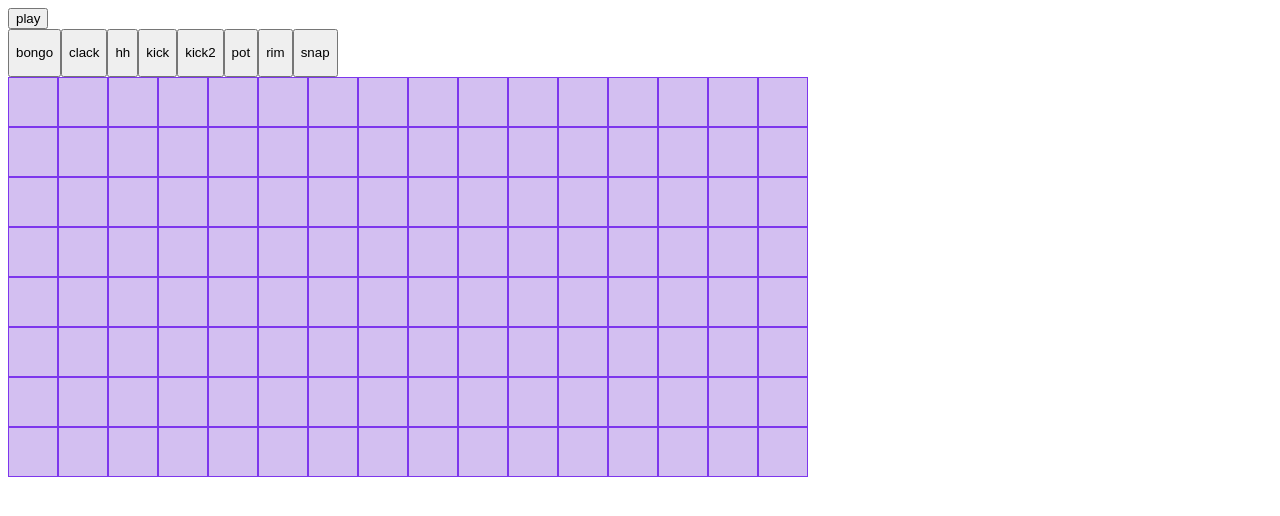
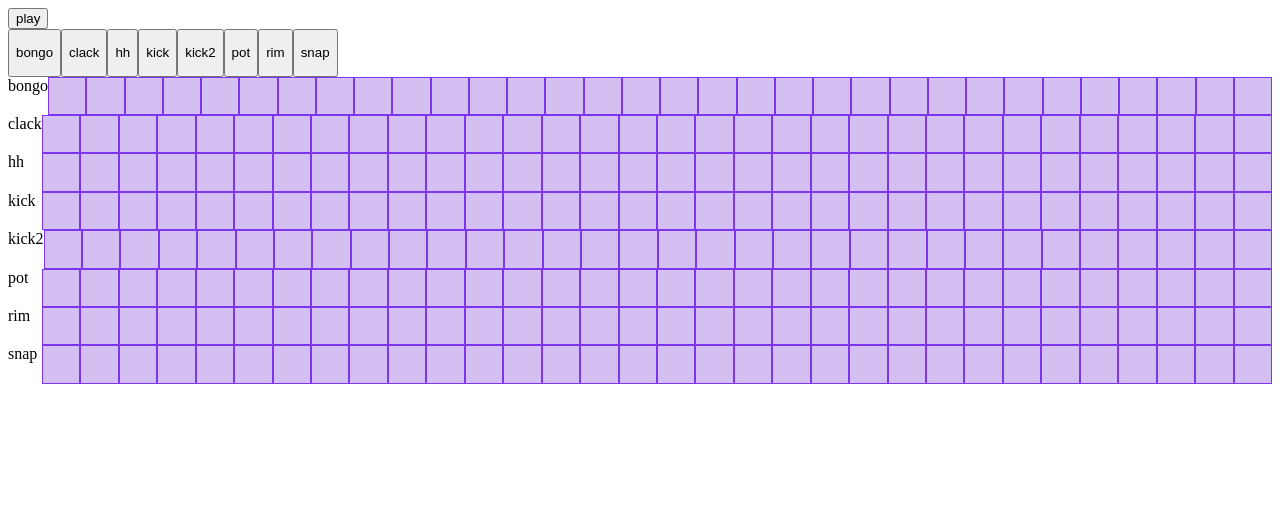
Before and after one commit to Emilio-Zamacona/beat-machine, a React (Vite) app: page / in a window 1280 px wide. Shown: the top 516 px of the page. Built offline with nearby package versions, Linux system fonts and the light colour scheme.

Commit message:
machine works

```diff
--- a/src/App.tsx
+++ b/src/App.tsx
@@ -1,51 +1,106 @@
-import { useEffect, useState } from 'react'
-import Grid from './components/Grid/Grid'
-import { IRow } from './types';
-import Sounds from './components/Sounds/Sounds';
+import { useEffect, useReducer, useState } from "react";
+import Grid from "./components/Grid/Grid";
+import { IRow } from "./types";
+import Sounds from "./components/Sounds/Sounds";
 
 function App() {
-  const [sounds,setSounds] = useState([ 'bongo','clack','hh','kick','kick2','pot','rim','snap'])
-  const [time, setTime] = useState(500)
-  const [beats, setBeats] = useState(16)
-  const [rows, setRows] = useState<IRow[]>(null)
-  const [play, setPlay]= useState(false)
-  const [track, setTrack] =useState(null)
-  useEffect(()=>{
-    if (!beats || !sounds || rows)return;
-    setRows(sounds.map(sound=>{return{
-      name:sound,
-      squares: [...Array(beats)].map(()=>0)
-    }}))
-  },[beats,sounds,rows])
+  const [sounds, setSounds] = useState([
+    "bongo",
+    "clack",
+    "hh",
+    "kick",
+    "kick2",
+    "pot",
+    "rim",
+    "snap",
+  ]);
+  const [time, setTime] = useState(175);
+  const [beats, setBeats] = useState(32);
+  const [rows, setRows] = useState<IRow[]>(null);
+  const [play, setPlay] = useState(false);
+  const [track, setTrack] = useState(null);
+  const [currentBeat, setCurrentBeat] = useState(0);
+  const [triggerSounds, setTriggerSounds] = useState(null);
 
-  const updateGrid =(rowIndex:number,squareIndex:number)=>{
-    console.warn(rowIndex,squareIndex)
-    setRows((prev)=>{
-      const newRows = [...prev]
-      newRows[rowIndex].squares[squareIndex] = newRows[rowIndex].squares[squareIndex]>0 ? 0 : 1
-      console.log(newRows[rowIndex].squares[squareIndex])
-      return newRows
-    })
-  }
-  const start =()=>{
-    /* setTrack(setInterval(()=>{console.warn("test")},time))
-    if (!play) clearInterval(track) */
-  }
-  useEffect(()=>{
-    if(!play)return;
-    start()
-  },[play])
+  const beatReducer = (state, action) => {
+    switch (action.type) {
+      case "BEAT": {
+        return {
+          ...state,
+          current: beats - 1 > state.current ? state.current + 1 : 0,
+        };
+      }
+      case "SOUNDS": {
+        return {
+          ...state,
+          sounds: rows.map((row) => row.squares[state.current]),
+        };
+      }
+    }
+  };
+
+  const [beatState, beatDispatch] = useReducer(beatReducer, {
+    current: -1,
+    sounds: null,
+  });
+
+  const goToNextBeat = () => {
+    beatDispatch({ type: "SOUNDS" });
+    beatDispatch({ type: "BEAT" });
+  };
+
+  useEffect(() => {
+    console.warn(beatState);
+  }, [beatState]);
+
+  useEffect(() => {
+    if (!beats || !sounds || rows) return;
+    setRows(
+      sounds.map((sound) => {
+        return {
+          name: sound,
+          squares: [...Array(beats)].map(() => 0),
+        };
+      })
+    );
+  }, [beats, sounds, rows]);
+
+  const updateGrid = (rowIndex: number, squareIndex: number) => {
+    console.warn(rowIndex, squareIndex);
+    setRows((prev) => {
+      const newRows = [...prev];
+      newRows[rowIndex].squares[squareIndex] =
+        newRows[rowIndex].squares[squareIndex] > 0 ? 0 : 1;
+      console.log(newRows[rowIndex].squares[squareIndex]);
+      return newRows;
+    });
+  };
+  const start = () => {
+    if (!track && play) {
+      setTrack(setInterval(goToNextBeat, time));
+    } else if (!play) {
+      clearInterval(track);
+      setTrack(null);
+    }
+  };
+  useEffect(() => {
+    start();
+  }, [play]);
   return (
     <>
-    <div>
-    <button onClick={()=>{setPlay(!play)}}>play</button>
-    </div>
-    <Sounds sounds={sounds}></Sounds>
-    {rows &&
-      <Grid rows={rows} onUpdateGrid={updateGrid}/>
-    }
+      <div>
+        <button
+          onClick={() => {
+            setPlay(!play);
+          }}
+        >
+          play
+        </button>
+      </div>
+      <Sounds sounds={sounds} trigger={beatState.sounds}></Sounds>
+      {rows && <Grid rows={rows} onUpdateGrid={updateGrid} />}
     </>
-  )
+  );
 }
 
-export default App
+export default App;
--- a/src/assets/styles/index.scss
+++ b/src/assets/styles/index.scss
@@ -7,6 +7,9 @@
     &__row{
         display: flex;
         gap: $square-gap;
+        &__label{
+            width: 50px;
+        }
         &__square{
             border: 1px solid $square-filled;
             background-color: $square-empty;
--- a/src/components/Grid/GridRow/GridRow.tsx
+++ b/src/components/Grid/GridRow/GridRow.tsx
@@ -1,17 +1,25 @@
-import  GridSquare  from "./GridSquare/GridSquare"
-import { IRow } from "../../../types"
+import GridSquare from "./GridSquare/GridSquare";
+import { IRow } from "../../../types";
 
-interface IGridRow extends IRow{
-    onUpdateRow: (s:number)=>void
+interface IGridRow extends IRow {
+  onUpdateRow: (s: number) => void;
 }
 
-const GridRow  = ({name,squares,onUpdateRow}:IGridRow)=>{
+const GridRow = ({ name, squares, onUpdateRow }: IGridRow) => {
+  return (
+    <div className="grid__row">
+      <div className="grid__row__label">{name}</div>
+      {squares.map((square, i) => (
+        <GridSquare
+          key={i}
+          square={square}
+          onUpdateSquare={() => {
+            onUpdateRow(i);
+          }}
+        />
+      ))}
+    </div>
+  );
+};
 
-    return (
-        <div className="grid__row">
-            {squares.map((square,i) => <GridSquare key={i} square={square} onUpdateSquare={()=>{onUpdateRow(i)}}/>)}
-        </div>
-    )
-}
-
-export default GridRow
+export default GridRow;
--- a/src/components/Sounds/Sounds.tsx
+++ b/src/components/Sounds/Sounds.tsx
@@ -1,26 +1,44 @@
-import { RefObject, createRef, useEffect, useRef } from "react"
+import { RefObject, createRef, useEffect, useRef } from "react";
 
 interface ISounds {
-    sounds:string[]
+  sounds: string[];
+  trigger: number[];
 }
-const Sounds = ({sounds}:ISounds)=>{
-    const audioRefs = useRef<any>(sounds.map(()=>createRef()))
-
-    useEffect(()=>{
-        console.log(sounds)
-    })
-    const test = (i:number)=>{
-        audioRefs.current[i].current.play()
-    }
-    return(
-        <>
-        {sounds.map((sound,i)=>
-        <button onClick={()=>{test(i)}} key={sound}>
-            <p>{sound}</p>
-            <audio ref={audioRefs.current[i]} key={sound} src={`src/assets/sounds/${sound}.mp3`}></audio>
-        </button>)}
-        </>
-    )
-
-}
-export default Sounds
+const Sounds = ({ sounds, trigger }: ISounds) => {
+  const audioRefs = useRef<any>(sounds.map(() => createRef()));
+  const test = (i: number) => {
+    audioRefs.current[i].current.play();
+  };
+  const triggerSounds = () => {
+    if (!audioRefs.current || !trigger) return;
+    audioRefs.current.map((sound, i) => {
+      if (trigger[i]) {
+        sound.current.load();
+        sound.current.play();
+      }
+    });
+  };
+  useEffect(() => {
+    triggerSounds();
+  }, [trigger]);
+  return (
+    <>
+      {sounds.map((sound, i) => (
+        <button
+          onClick={() => {
+            test(i);
+          }}
+          key={sound}
+        >
+          <p>{sound}</p>
+          <audio
+            ref={audioRefs.current[i]}
+            key={sound}
+            src={`src/assets/sounds/${sound}.mp3`}
+          ></audio>
+        </button>
+      ))}
+    </>
+  );
+};
+export default Sounds;
```
